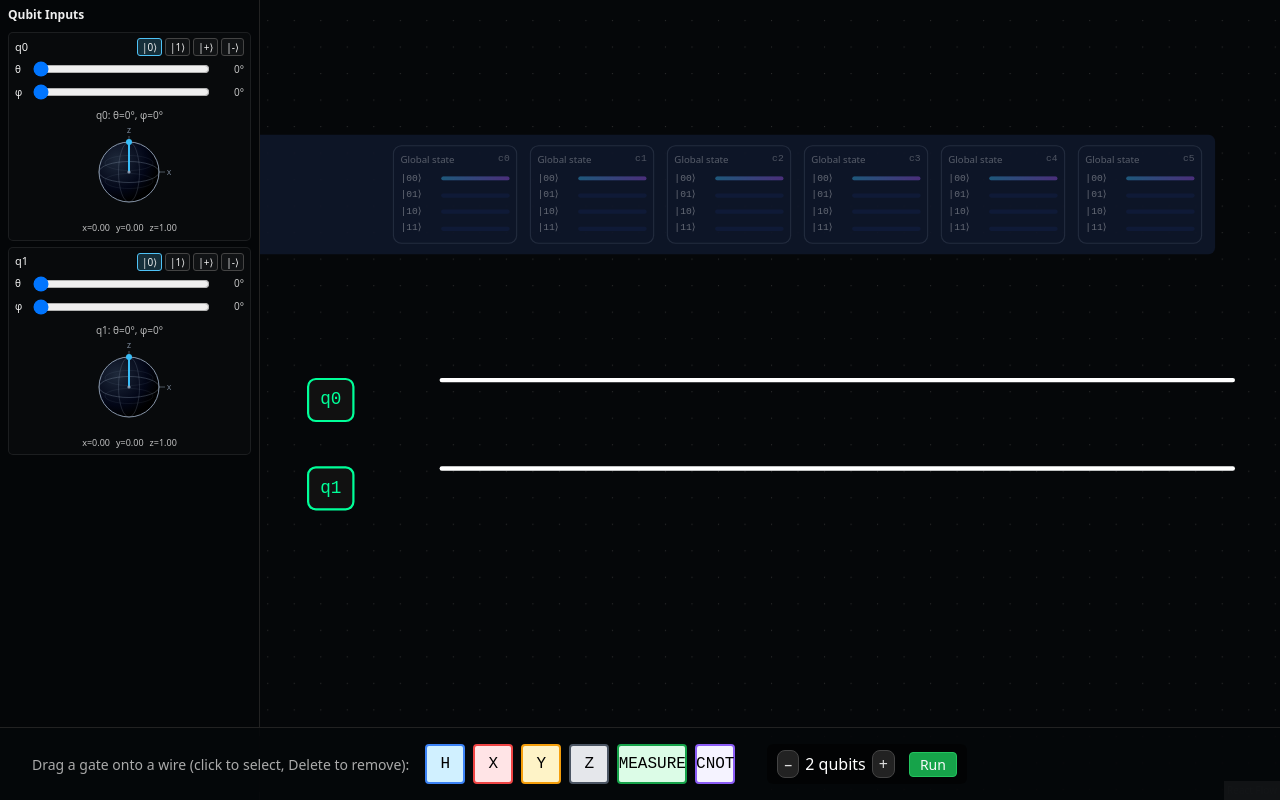
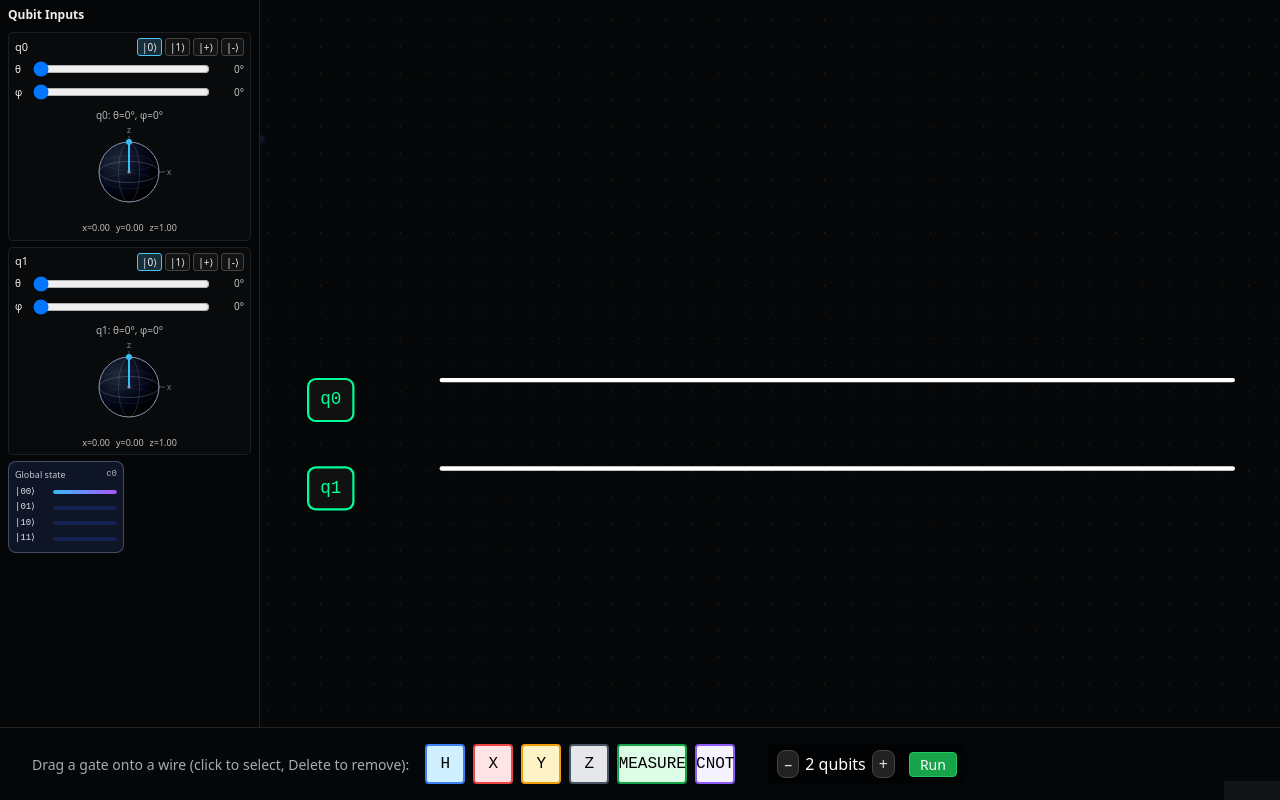
Before and after one commit to raw1218/QuantumCircuitSimulator, a React (Vite) app in the folder quantum-sim/: page / in a window 1280 px wide. Shown: the top 800 px of the page. Built offline with nearby package versions, Linux system fonts and the light colour scheme.

Commit message:
added initial global state to input

```diff
--- a/quantum-sim/src/quantum/circuitCanvas.tsx
+++ b/quantum-sim/src/quantum/circuitCanvas.tsx
@@ -62,6 +62,9 @@ function useCircuitState() {
     const [runProgress, setRunProgress] = useState<number | null>(null);
     const [runMaxCols, setRunMaxCols] = useState<number>(0);
 
+    const [currentCol, setCurrentCol] = useState<number | null>(null);
+    const [isRunning, setIsRunning] = useState(false);
+
 
 
     const { qubitInputs, updateQubitInput, setQubitPreset } = useQubitInputs(nQubits);
@@ -85,6 +88,11 @@ function useCircuitState() {
         setRunProgress,
         runMaxCols,
         setRunMaxCols,
+        currentCol,
+        setCurrentCol,
+        isRunning,
+        setIsRunning,
+
     };
 }
 
@@ -350,13 +358,11 @@ function RunHighlightOverlay({ currentCol, maxCols, nQubits }: RunHighlightProps
 
 
 export function CircuitCanvas() {
-    const { screenToFlowPosition, nQubits, setNQubits, nodes, setNodes, onNodesChangeBase, edges, setEdges, onEdgesChangeBase, selectedNodeId, setSelectedNodeId, qubitInputs, runProgress, setRunProgress } = useCircuitContext();
+    const { screenToFlowPosition, nQubits, setNQubits, nodes, setNodes, onNodesChangeBase, edges, setEdges, onEdgesChangeBase, selectedNodeId, setSelectedNodeId, qubitInputs, runProgress, setRunProgress, currentCol, setCurrentCol, isRunning, setIsRunning, runMaxCols, setRunMaxCols } = useCircuitContext();
     const [previewGate, setPreviewGate] = useState<PreviewGate | null>(null);
     const [dragKind, setDragKind] = useState<GateKind | null>(null);
-    const [currentCol, setCurrentCol] = useState<number | null>(null);
 
-    const [isRunning, setIsRunning] = useState(false);
-    const [runMaxCols, setRunMaxCols] = useState(0);
+
 
 
     const dragStartPosRef = useRef<Record<string, { x: number; y: number }>>({});
@@ -650,7 +656,16 @@ export function CircuitCanvas() {
 
         const tick = (now: number) => {
             const t = Math.min(1, (now - start) / durationMs);
+
+            // keep runProgress in sync
             setRunProgress(t);
+
+            // compute current column from progress and push to context
+            const scanCol = Math.min(
+                MAX_COLS - 1,
+                Math.floor(t* MAX_COLS)
+            );
+            setCurrentCol(scanCol);
 
             if (t < 1) {
                 requestAnimationFrame(tick);
@@ -661,8 +676,7 @@ export function CircuitCanvas() {
 
         const id = requestAnimationFrame(tick);
         return () => cancelAnimationFrame(id);
-    }, [isRunning, runMaxCols, setRunProgress]);
-
+    }, [isRunning, runMaxCols, setRunProgress, setCurrentCol, setIsRunning]);
     /* ------- render ------- */
 
     // Tweakable offsets for the controls + global-state band (in graph coords)
@@ -693,7 +707,7 @@ export function CircuitCanvas() {
                 }}
             >
                 {/* LEFT: Inputs */}
-                <QubitInputsColumn />
+                <QubitInputsColumn probs={mockProbs} />
 
                 {/* RIGHT: ReactFlow + global-state band */}
                 <div
--- a/quantum-sim/src/quantum/globalStateVisualizer.tsx
+++ b/quantum-sim/src/quantum/globalStateVisualizer.tsx
@@ -4,81 +4,28 @@ import { useCircuitContext } from './circuitCanvas';
 import { MAX_COLS, COL_WIDTH, X_WIRE } from './layout';
 
 type GlobalStateVisualizerProps = {
-    /**
-     * Probabilities for each basis state in order (for a single global state):
-     * nQubits = 1 → [P(|0⟩), P(|1⟩)]
-     * nQubits = 2 → [P(|00⟩), P(|01⟩), P(|10⟩), P(|11⟩)]
-     * nQubits = 3 → length 8, etc.
-     *
-     * For now we reuse the same vector for every column visually.
-     * Later you can feed per-column probs.
-     */
     probs: number[];
     title?: string;
 };
 
-export const GlobalStateVisualizer: React.FC<GlobalStateVisualizerProps> = ({
-    probs,
-    title = 'Global state',
+type GlobalStateColumnProps = {
+    col: number;
+    title: string;
+    labels: string[];
+    normalized: number[];
+};
+
+/**
+ * Single column / entry for one circuit column's global state.
+ */
+export const GlobalStateColumn: React.FC<GlobalStateColumnProps> = ({
+    col,
+    title,
+    labels,
+    normalized,
 }) => {
-    const { nQubits, currentCol, runMaxCols } = useCircuitContext();
-
-    if (nQubits <= 0) return null;
-
-    const dim = 1 << nQubits; // 2^nQubits
-
-    // Clamp probs to correct dimension
-    const clamped = probs.slice(0, dim);
-    while (clamped.length < dim) {
-        clamped.push(0);
-    }
-
-    // Normalize so we don't care if backend is slightly off
-    const sum = clamped.reduce(
-        (s, p) => s + (Number.isFinite(p) ? Math.max(0, p) : 0),
-        0,
-    );
-    const norm = sum > 0 ? sum : 1;
-    const normalized = clamped.map((p) =>
-        Number.isFinite(p) ? Math.max(0, p) / norm : 0,
-    );
-
-    const labels = Array.from({ length: dim }, (_, i) =>
-        `|${i.toString(2).padStart(nQubits, '0')}⟩`,
-    );
-
-    // How many columns exist in the circuit?
-    const numCols =
-        (typeof runMaxCols === 'number' && runMaxCols > 0
-            ? runMaxCols
-            : MAX_COLS) || 1;
-
-    const colIndices = Array.from({ length: numCols }, (_, i) => i);
-
     return (
         <div
-            style={{
-                width: '100%',
-                overflowX: 'auto',
-            }}
-        >
-            <div
-                style={{
-                    display: 'grid',
-                    gridTemplateColumns: `repeat(${numCols}, ${COL_WIDTH}px)`,
-                    columnGap: 4,
-                    marginLeft: X_WIRE, // line up with column 0 x-position
-                    paddingTop: 4,
-                    paddingBottom: 4,
-                }}
-            >
-                {colIndices.map((col) => {
-                    const isActive =
-                        currentCol != null && currentCol === col;
-
-                    return (
-                        <div
-                            key={col}
             style={{
                 background: 'rgba(15, 23, 42, 0.95)',
                 borderRadius: 8,
@@ -89,12 +36,9 @@ export const GlobalStateVisualizer: React.FC<GlobalStateVisualizerProps> = ({
                 fontSize: 10,
                 minWidth: COL_WIDTH - 4,
                 maxWidth: COL_WIDTH - 4,
-                                opacity: isActive ? 1 : 0.4,
-                                transform: isActive
-                                    ? 'scale(1.0)'
-                                    : 'scale(0.97)',
-                                transition:
-                                    'opacity 0.12s linear, transform 0.12s linear',
+                opacity: 1,
+                transform: 'scale(1.0)',
+                transition: 'opacity 0.12s linear, transform 0.12s linear',
                 boxSizing: 'border-box',
             }}
         >
@@ -158,24 +102,20 @@ export const GlobalStateVisualizer: React.FC<GlobalStateVisualizerProps> = ({
                                 flex: 1,
                                 height: 4,
                                 borderRadius: 999,
-                                                background:
-                                                    'rgba(30, 64, 175, 0.3)',
+                                background: 'rgba(30, 64, 175, 0.3)',
                                 overflow: 'hidden',
                             }}
                         >
                             <div
                                 style={{
-                                                    width: `${(
-                                                        p * 100
-                                                    ).toFixed(1)}%`,
+                                    width: `${(p * 100).toFixed(1)}%`,
                                     height: '100%',
                                     borderRadius: 999,
                                     background:
                                         p > 0
                                             ? 'linear-gradient(90deg, #38bdf8, #a855f7)'
                                             : 'transparent',
-                                                    transition:
-                                                        'width 0.15s linear',
+                                    transition: 'width 0.15s linear',
                                 }}
                             />
                         </div>
@@ -184,6 +124,90 @@ export const GlobalStateVisualizer: React.FC<GlobalStateVisualizerProps> = ({
             </div>
         </div>
     );
+};
+
+/**
+ * Whole row of entries; uses context and renders columns.
+ */
+export const GlobalStateVisualizer: React.FC<GlobalStateVisualizerProps> = ({
+    probs,
+    title = 'Global state',
+}) => {
+    const { nQubits, currentCol, runMaxCols } = useCircuitContext();
+    console.log('GlobalStateVisualizer render. currentCol = ', currentCol);
+
+    // No qubits, no table
+    if (nQubits <= 0) return null;
+
+    // 🔥 If we're not running, hide the whole global-state band
+    if (currentCol == null) return null;
+
+    const dim = 1 << nQubits; // 2^nQubits
+
+    // Clamp probs to correct dimension
+    const clamped = probs.slice(0, dim);
+    while (clamped.length < dim) {
+        clamped.push(0);
+    }
+
+    // Normalize so we don't care if backend is slightly off
+    const sum = clamped.reduce(
+        (s, p) => s + (Number.isFinite(p) ? Math.max(0, p) : 0),
+        0,
+    );
+    const norm = sum > 0 ? sum : 1;
+    const normalized = clamped.map((p) =>
+        Number.isFinite(p) ? Math.max(0, p) / norm : 0,
+    );
+
+    const labels = Array.from({ length: dim }, (_, i) =>
+        `|${i.toString(2).padStart(nQubits, '0')}⟩`,
+    );
+
+    // How many columns exist in the circuit?
+    const numCols =
+        (typeof runMaxCols === 'number' && runMaxCols > 0
+            ? runMaxCols
+            : MAX_COLS) || 1;
+
+    const colIndices = Array.from({ length: numCols }, (_, i) => i);
+    console.log('numCols = ', numCols, { currentCol, colIndices });
+
+    return (
+        <div
+            style={{
+                width: '100%',
+                overflowX: 'auto',
+            }}
+        >
+            <div
+                style={{
+                    display: 'grid',
+                    gridTemplateColumns: `repeat(${numCols}, ${COL_WIDTH}px)`,
+                    columnGap: 4,
+                    marginLeft: X_WIRE, // line up with column 0 x-position
+                    paddingTop: 4,
+                    paddingBottom: 4,
+                }}
+            >
+                {colIndices.map((col) => {
+                    const isActive = currentCol >= col;
+                    console.log('currentCol', { currentCol, col, isActive });
+
+                    // Only render the active column; others are completely empty placeholders
+                    if (!isActive) {
+                        return <div key={col} />;
+                    }
+
+                    return (
+                        <GlobalStateColumn
+                            key={col}
+                            col={col}
+                            title={title}
+                            labels={labels}
+                            normalized={normalized}
+                        />
+                    );
                 })}
             </div>
         </div>
--- a/quantum-sim/src/quantum/nodes.tsx
+++ b/quantum-sim/src/quantum/nodes.tsx
@@ -171,7 +171,7 @@ export function GateNode(props: NodeProps) {
     const kind = data.kind ?? '';
     const isPreview = !!data.isPreview;
 
-    const { runProgress } = useCircuitContext();
+    const { runProgress, setCurrentCol, currentCol } = useCircuitContext();
 
     // text inside gate
     const innerLabel = data.label ?? kind ?? '';
@@ -190,9 +190,9 @@ export function GateNode(props: NodeProps) {
             Math.floor(runProgress * MAX_COLS)
         );
 
+
         isActive = scanCol >= gateCol;
         // If you want visibility:
-         console.log('Gate timing', { id: props.id, kind, gateCol, runProgress, scanCol, isActive });
     }
 
     return (
@@ -202,21 +202,6 @@ export function GateNode(props: NodeProps) {
                 display: 'inline-block',
             }}
         >
-            {/* Overlay when highlight is on this column */}
-            {isActive && kind !== 'MEASURE' && (
-                <div
-                    style={{
-                        position: 'absolute',
-                        bottom: '100%',
-                        left: '50%',
-                        transform: 'translate(-50%, -8px)',
-                        pointerEvents: 'none',
-                    }}
-                >
-                    {/* For now, just use qubit 0; later use data.row to choose the right one */}
-                    <QubitVisualization index={0} size={50} />
-                </div>
-            )}
 
             {isActive && kind === 'MEASURE' && (
                 <div
--- a/quantum-sim/src/quantum/qubitInputRender.tsx
+++ b/quantum-sim/src/quantum/qubitInputRender.tsx
@@ -1,17 +1,48 @@
 // qubitInputRender.tsx
 import React from 'react';
 import { useCircuitContext } from './circuitCanvas';
-import { QubitVisualization } from './QubitVisualization';
+import { QubitVisualization } from './qubitVisualization';
+import { GlobalStateColumn } from './globalStateVisualizer';
 
-export function QubitInputsColumn() {
+type QubitInputsColumnProps = {
+    probs: number[];
+    title?: string;
+};
+
+export function QubitInputsColumn({
+    probs,
+    title = 'Global state',
+}: QubitInputsColumnProps) {
     const {
         nQubits,
         qubitInputs,
         updateQubitInput,
         setQubitPreset,
+        currentCol,
     } = useCircuitContext();
 
+    if (nQubits <= 0) return null;
     if (!qubitInputs || qubitInputs.length === 0) return null;
+
+    // --- Prepare normalized global probabilities + labels ---
+    const dim = 1 << nQubits;
+
+    const clamped = probs.slice(0, dim);
+    while (clamped.length < dim) clamped.push(0);
+
+    const sum = clamped.reduce(
+        (s, p) => s + (Number.isFinite(p) ? Math.max(0, p) : 0),
+        0,
+    );
+    const norm = sum > 0 ? sum : 1;
+
+    const normalized = clamped.map((p) =>
+        Number.isFinite(p) ? Math.max(0, p) / norm : 0,
+    );
+
+    const labels = Array.from({ length: dim }, (_, i) =>
+        `|${i.toString(2).padStart(nQubits, '0')}⟩`,
+    );
 
     return (
         <div
@@ -29,6 +60,7 @@ export function QubitInputsColumn() {
                 boxSizing: 'border-box',
             }}
         >
+            {/* Section header */}
             <div
                 style={{
                     fontWeight: 600,
@@ -39,6 +71,7 @@ export function QubitInputsColumn() {
                 Qubit Inputs
             </div>
 
+            {/* Per-qubit cards */}
             {Array.from({ length: nQubits }).map((_, index) => {
                 const input = qubitInputs[index];
                 if (!input) return null;
@@ -59,9 +92,15 @@ export function QubitInputsColumn() {
                             gap: 4,
                         }}
                     >
-                        {/* Top controls */}
-                        <div style={{ display: 'flex', flexDirection: 'column', gap: 3 }}>
-                            {/* Header row */}
+                        {/* Controls */}
+                        <div
+                            style={{
+                                display: 'flex',
+                                flexDirection: 'column',
+                                gap: 3,
+                            }}
+                        >
+                            {/* Header */}
                             <div
                                 style={{
                                     display: 'flex',
@@ -69,7 +108,14 @@ export function QubitInputsColumn() {
                                     alignItems: 'center',
                                 }}
                             >
-                                <span style={{ fontWeight: 500, fontSize: 11 }}>q{index}</span>
+                                <span
+                                    style={{
+                                        fontWeight: 500,
+                                        fontSize: 11,
+                                    }}
+                                >
+                                    q{index}
+                                </span>
 
                                 <div style={{ display: 'flex', gap: 3 }}>
                                     <PresetButton
@@ -121,7 +167,7 @@ export function QubitInputsColumn() {
                             />
                         </div>
 
-                        {/* Smaller Bloch sphere */}
+                        {/* Bloch sphere */}
                         <div
                             style={{
                                 display: 'flex',
@@ -134,6 +180,16 @@ export function QubitInputsColumn() {
                     </div>
                 );
             })}
+
+            {/* --- GlobalStateColumn --- */}
+
+                <GlobalStateColumn
+                    col={currentCol ?? 0}
+                    title={title}
+                    labels={labels}
+                normalized={normalized}
+                />
+
         </div>
     );
 }
```
Lines whose indentation alone changed are shown as unchanged.
